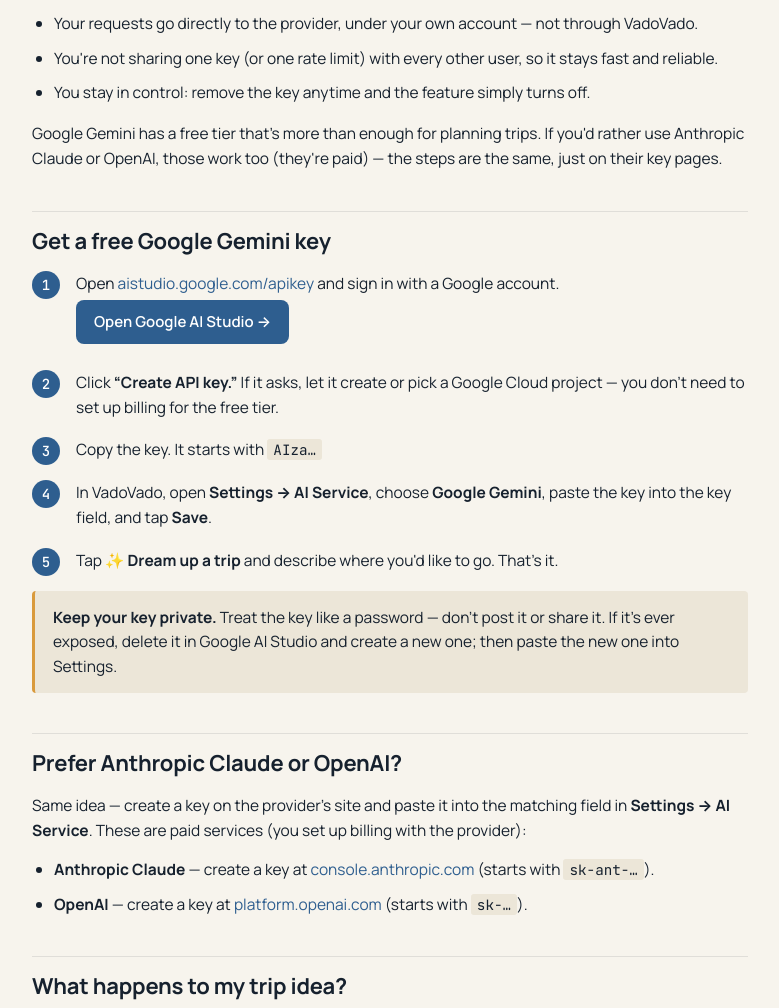
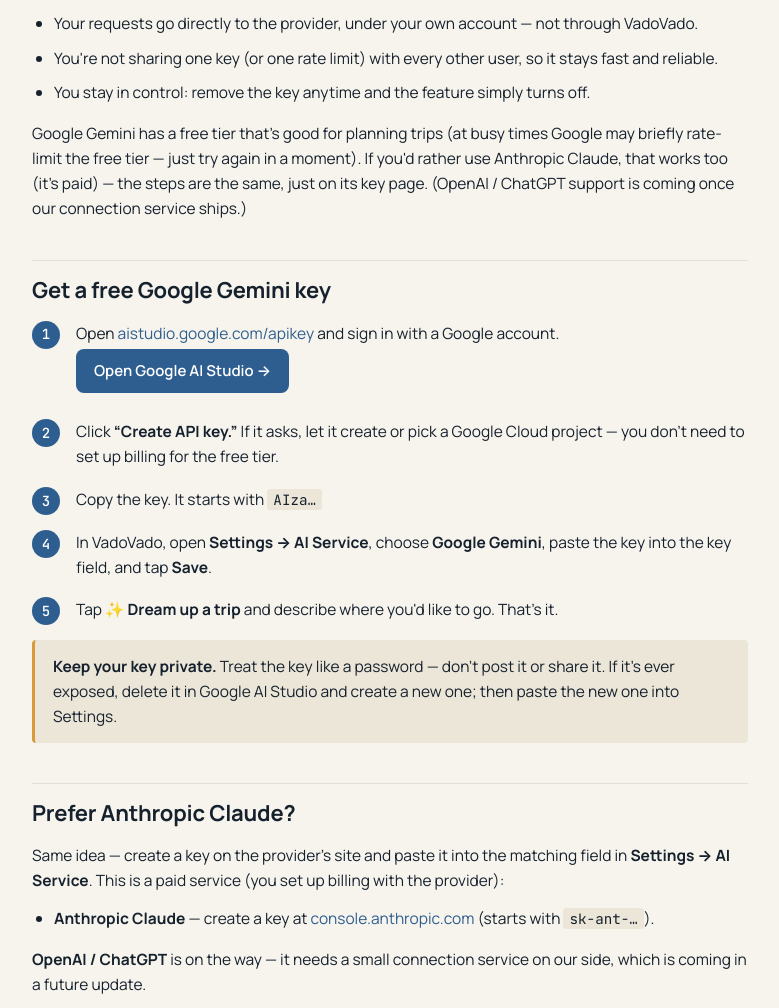
Before and after one commit to stevefabiani/vadovado-landing, a plain HTML site: page help/ai-key/index.html in a window 1280 px wide. Shown: the part 506-1514 px from the top of the page, without its empty margins (250-1029 px from the left). Drawn offline with Linux system fonts and the light colour scheme.

Commit message:
help: OpenAI "coming soon" (CORS-blocked client-side, needs proxy) + Gemini rate-limit note
OpenAI can't be called directly from the app (browser CORS), so the help page no
longer tells users to set up an OpenAI key — it's noted as coming once the
connection service ships. Anthropic (paid) + Gemini (free) are the current
options. Added a note that Gemini's free tier may briefly rate-limit at busy
times (retry).

VadoVado Copyright 2026 Stephen Fabiani. All rights reserved.

```diff
--- a/help/ai-key/index.html
+++ b/help/ai-key/index.html
@@ -142,7 +142,7 @@
       <li>You're not sharing one key (or one rate limit) with every other user, so it stays fast and reliable.</li>
       <li>You stay in control: remove the key anytime and the feature simply turns off.</li>
     </ul>
-    <p>Google Gemini has a free tier that's more than enough for planning trips. If you'd rather use Anthropic Claude or OpenAI, those work too (they're paid) — the steps are the same, just on their key pages.</p>
+    <p>Google Gemini has a free tier that's good for planning trips (at busy times Google may briefly rate-limit the free tier — just try again in a moment). If you'd rather use Anthropic Claude, that works too (it's paid) — the steps are the same, just on its key page. (OpenAI / ChatGPT support is coming once our connection service ships.)</p>
 
     <h2>Get a free Google Gemini key</h2>
     <ol class="steps">
@@ -158,12 +158,12 @@
       <p><strong>Keep your key private.</strong> Treat the key like a password — don't post it or share it. If it's ever exposed, delete it in Google AI Studio and create a new one; then paste the new one into Settings.</p>
     </blockquote>
 
-    <h2>Prefer Anthropic Claude or OpenAI?</h2>
-    <p>Same idea — create a key on the provider's site and paste it into the matching field in <strong>Settings → AI Service</strong>. These are paid services (you set up billing with the provider):</p>
+    <h2>Prefer Anthropic Claude?</h2>
+    <p>Same idea — create a key on the provider's site and paste it into the matching field in <strong>Settings → AI Service</strong>. This is a paid service (you set up billing with the provider):</p>
     <ul>
       <li><strong>Anthropic Claude</strong> — create a key at <a href="https://console.anthropic.com/settings/keys" target="_blank" rel="noopener noreferrer">console.anthropic.com</a> (starts with <code>sk-ant-…</code>).</li>
-      <li><strong>OpenAI</strong> — create a key at <a href="https://platform.openai.com/api-keys" target="_blank" rel="noopener noreferrer">platform.openai.com</a> (starts with <code>sk-…</code>).</li>
     </ul>
+    <p><strong>OpenAI / ChatGPT</strong> is on the way — it needs a small connection service on our side, which is coming in a future update.</p>
 
     <h2>What happens to my trip idea?</h2>
     <p>When you use “Dream up a trip,” the text of your request (for example, “a relaxed week in the South of France, food and villages”) is sent to the AI provider you selected so it can suggest a route. That request is handled under <strong>that provider's</strong> privacy policy — VadoVado never receives, sees, or stores it. Everything else about your trip stays in your encrypted file on your device. As a rule of thumb, don't put anything in a trip request you wouldn't be comfortable sharing with that provider. See our <a href="/privacy/">privacy policy</a> for the full picture.</p>
```
